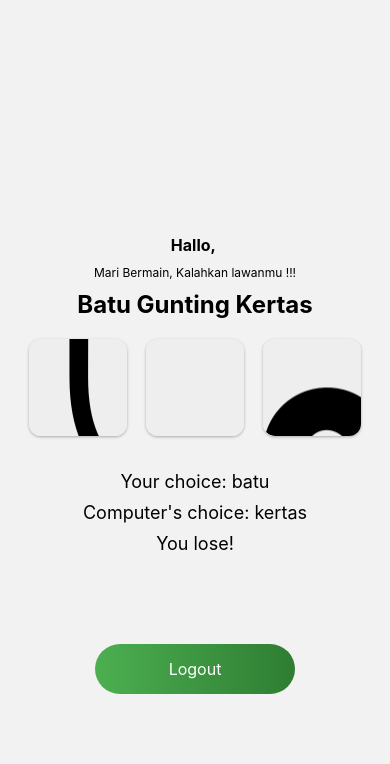
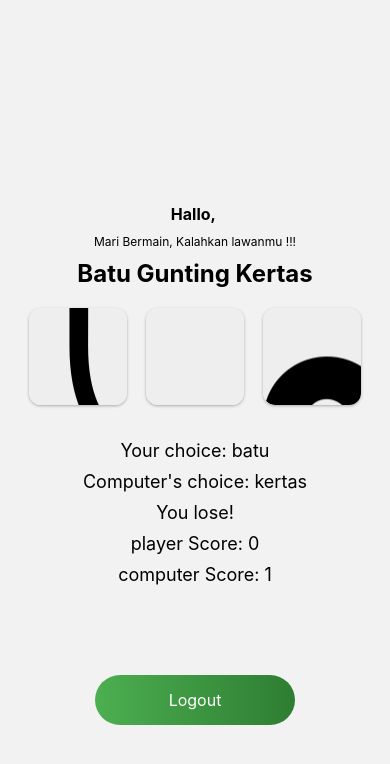
Before and after one commit to erickoro/project_final, a React Native app: screen /Main in a window 390 px wide. Both pictures are taken after a click on the element 78 px from the left and 439 px from the top of the page. Shown: the top 764 px of the page. Built offline with nearby package versions, Linux system fonts and the light colour scheme.

Commit message:
menambahkan variabel score pada GameScreen.js

```diff
--- a/src/Component/ScoreComponent.js
+++ b/src/Component/ScoreComponent.js
@@ -1 +1,2 @@
-import {Text } from "react-native";
+import React, { useState } from 'react';
+import { View, Text, Button, StyleSheet } from 'react-native';
--- a/src/screens/GameScreen/GameScreen.js
+++ b/src/screens/GameScreen/GameScreen.js
@@ -16,6 +16,8 @@ import { LinearGradient } from "expo-linear-gradient";
 const GameScreen = ({ navigation }) => {
   const [playerChoice, setPlayerChoice] = useState(null);
   const [computerChoice, setComputerChoice] = useState(null);
+  const [playerScore, setPlayerScore] = useState(0);
+  const [computerScore, setComputerScore] = useState(0);
   const [result, setResult] = useState("");
   const [fullName, setFullName] = useState("");
 
@@ -48,8 +50,10 @@ const GameScreen = ({ navigation }) => {
       (choice === "kertas" && computerChoice === "batu")
     ) {
       setResult("You win!");
+      setPlayerScore((prev) => prev + 1);
     } else {
       setResult("You lose!");
+      setComputerScore((prev) => prev + 1);
     }
   };
 
@@ -93,6 +97,12 @@ const GameScreen = ({ navigation }) => {
               Computer's choice: {computerChoice}
             </Text>
             <Text style={stylesMain.resultText}>{result}</Text>
+            <Text style={stylesMain.resultText}>
+              player Score: {playerScore}
+            </Text>
+            <Text style={stylesMain.resultText}>
+              computer Score: {computerScore}
+            </Text>
           </View>
         )}
       </View>
```
